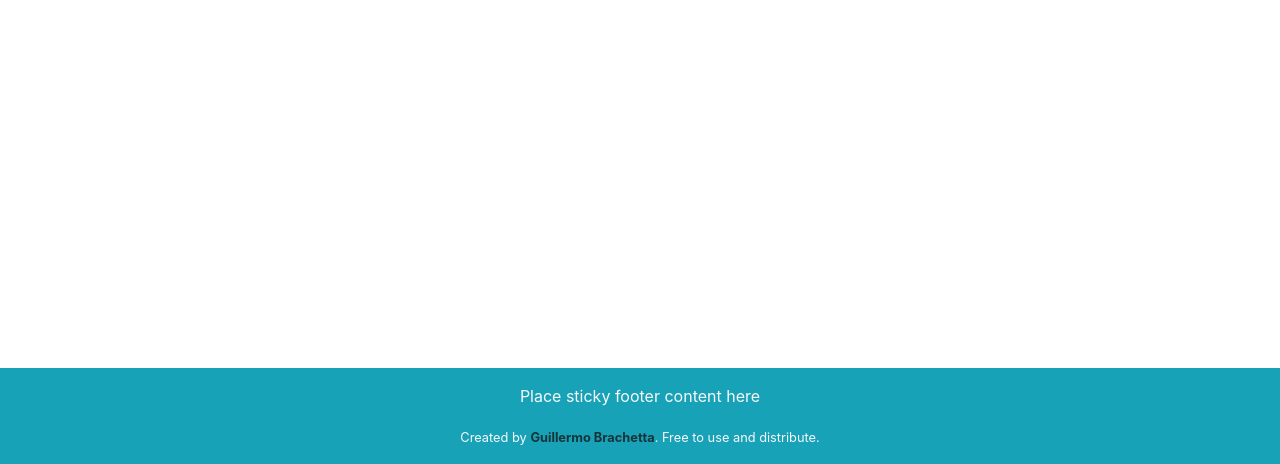
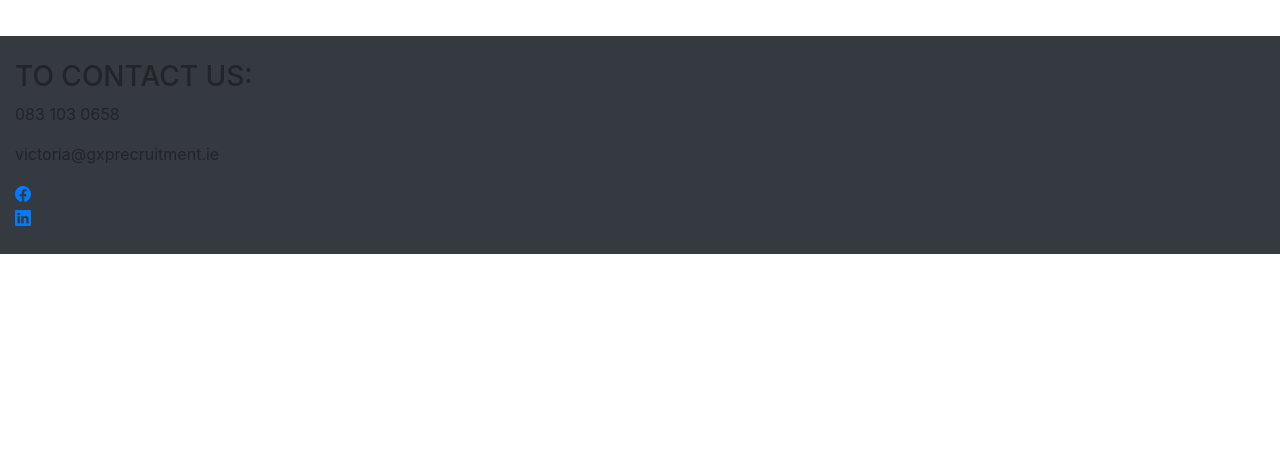
Before and after one commit to mkuti/GxPRecruit, a Django app: page / in a window 1280 px wide. Shown: the part 336-800 px from the top of the page. Run offline with Django 3.2, Linux system fonts and the light colour scheme; some libraries are stand-ins or nearby versions.

Commit message:
Added basic templates

```diff
--- a/templates/base.html
+++ b/templates/base.html
@@ -7,63 +7,42 @@
         <meta name="viewport" content="width=device-width, initial-scale=1.0" />
         <meta http-equiv="X-UA-Compatible" content="ie=edge" />
         <meta name="Description" content="Enter your description here" />
-        <link rel="shortcut icon" type="image/png" href="{% static 'favicon.ico' %}" />
+        <link rel="shortcut icon" type="image/png" href="{% static 'favicon/favicon-32x32.png' %}" />
         <link rel="stylesheet"
             href="https://cdn.jsdelivr.net/npm/bootstrap@4.5.3/dist/css/bootstrap.min.css" />
         <link rel="stylesheet"
-            href="https://cdnjs.cloudflare.com/ajax/libs/font-awesome/5.15.0/css/all.min.css" />
+            href="https://cdn.jsdelivr.net/npm/bootstrap-icons@1.4.1/font/bootstrap-icons.css" />
         <link rel="stylesheet" href="{% static 'css/style.css' %}" />
-        <title>Title</title>
+        <title>GXP Recruitment</title>
     </head>
 
     <body>
         <!--Navbar-->
         {% include 'includes/_navbar.html' %}
 
+        <!-- messages -->
+    {% if messages %}
+            <div class="alert alert-success">
+                <div class="messages">
+                    {% for message in messages %}
+                        {{ message }}
+                    {% endfor %}
+                </div>
+            </div>
+        {% endif %}
+
         <!--Content-->
         {% block content %}
-        <!--Dummy Content-->
-        <div class="container mt-3">
-            <div class="row">
-                <div class="col">
-                    <h1 class="mb-3">Django Starter Boilerplate</h1>
-                    <hr>
-                    <p>
-                        This is your current landing page. Please delete this
-                        dummy content found in <code>/templates/base.html</code>
-                        and extend this template instead.
-                    </p>
-                    <p>
-                        You'll find on your right a toolbar with various
-                        debugging tools ready. This toolbar won't be deployed or
-                        visible in production, so you don't need to take any
-                        further action about it.
-                    </p>
-                    <p>
-                        A dummy navbar and footer have been added. Please edit
-                        the corresponding partials found in
-                        <code>/templates/includes</code>.
-                    </p>
-                    <p>
-                        An initial view has been created in
-                        <code>/core/views.py</code> and a first url pattern in
-                        <code>/core/urls.py</code>. Please feel free to delete
-                        or edit these.
-                    </p>
-                </div>
-            </div>
-        </div>
-        <!--End Dummy Content-->
         {% endblock content %}
 
         <!--Footer-->
         {% include 'includes/_footer.html' %}
 
         <!--Scripts-->
-        <script src="https://code.jquery.com/jquery-3.5.1.slim.min.js"></script>
-        <script
-            src="https://cdn.jsdelivr.net/npm/bootstrap@4.5.3/dist/js/bootstrap.bundle.min.js"></script>
-        <script src="{% static 'js/scripts.js' %}"></script>
+        <script src="https://code.jquery.com/jquery-3.6.0.min.js" integrity="sha256-/xUj+3OJU5yExlq6GSYGSHk7tPXikynS7ogEvDej/m4=" crossorigin="anonymous"></script>
+        <script src="https://cdn.jsdelivr.net/npm/popper.js@1.16.0/dist/umd/popper.min.js" integrity="sha384-Q6E9RHvbIyZFJoft+2mJbHaEWldlvI9IOYy5n3zV9zzTtmI3UksdQRVvoxMfooAo" crossorigin="anonymous"></script>
+        <script src="https://stackpath.bootstrapcdn.com/bootstrap/4.4.1/js/bootstrap.min.js" integrity="sha384-wfSDF2E50Y2D1uUdj0O3uMBJnjuUD4Ih7YwaYd1iqfktj0Uod8GCExl3Og8ifwB6" crossorigin="anonymous"></script>
+        <script src="{% static 'js/script.js' %}"></script>
         {% block postjs %} {% endblock postjs %}
     </body>
 
--- a/templates/includes/_footer.html
+++ b/templates/includes/_footer.html
@@ -1,11 +1,32 @@
-<!-- Your footer here -->
-<!--Dummy navbar-->
-<footer class="footer bg-info text-light text-center fixed-bottom">
-    <div class="container my-3">
-        <p>Place sticky footer content here</p>
-        <small>Created by <a style="color:#183438; font-weight:bold;"
-                href="https://github.com/GBrachetta">Guillermo Brachetta</a>.
-            Free to use and distribute.</small>
+{% block footer %}
+{% load static %}
+
+<footer class="mt-5" id="footer">
+    <div class="container-fluid bg-grey">
+        <div class="row py-4 footer-row text-center bg-dark light-text">
+            <div class="col-12 footer-contact text-center d-sm-flex">
+                <h3 class="text-uppercase">to Contact us:</h3>
+            </div>
+            <div class="col-12 footer-contact d-sm-flex">
+                <p>083 103 0658</p>
+            </div>
+            <div class="col-12 footer-contact d-sm-flex">
+                <p>victoria@gxprecruitment.ie</p>
+            </div>
+            <div class="col-12 footer-contact d-sm-flex">
+                <a class="socialmedia" href="https://www.facebook.com/GxPRecruitmentTeam" target="_blank">
+                    <i class="bi bi-facebook"></i>
+                    <span class="sr-only">Facebook</span>
+                </a>
+            </div>
+            <div class="col-12 footer-contact d-sm-flex">
+                <a class="socialmedia" href="https://www.linkedin.com/company/gxp-recruitment/" target="_blank">
+                    <i class="bi bi-linkedin"></i>
+                    <span class="sr-only">Linkedin</span>
+                </a>
+            </div>
+        </div>
     </div>
 </footer>
-<!--End Dummy navbar-->
+
+{% endblock %}
--- a/templates/includes/_navbar.html
+++ b/templates/includes/_navbar.html
@@ -1,6 +1,21 @@
-<!-- Your navbar here -->
-<!--Dummy navbar-->
-<nav class="navbar navbar-dark bg-info">
-    <a class="navbar-brand" href="#">Your Navbar</a>
-</nav>
-<!--End Dummy navbar-->
+{% block nav %}
+{% load static %}
+
+<div class="topnav" id="myTopnav">
+    <a class="logo" href="{% url 'home' %}">
+        <img class="logo-mobile" src="{% static 'images/logo-mobile.png' %}" alt="logo"/>
+        <img class="logo-desktop" src="{% static 'images/GxP-LinkedIn-Cover-Dark01.png' %}" alt="logo"/>
+    </a>
+    <div class="nav-container">
+        <div class="nav-items">
+            <a href="{% url 'home' %}">Home</a>
+            <a class="scrollTo" href="#jobs">Current jobs</a>
+            <a id="goToTeam" href="">Our team</a>
+            <a class="scrollTo" href="#footer">Contact</a>
+            <a href="javascript:void(0);" class="icon" onclick="respNav()">
+                <i class="bi bi-list"></i>
+            </a>
+        </div>
+    </div>
+</div>
+{% endblock %}
```
